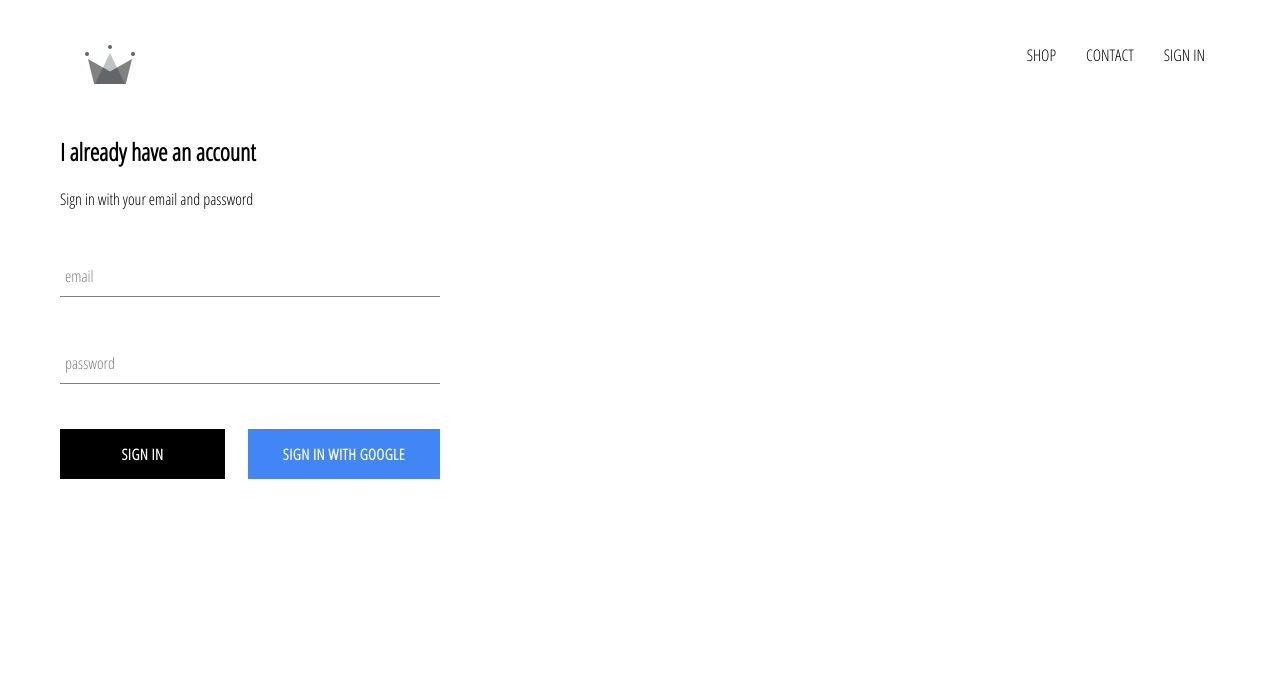
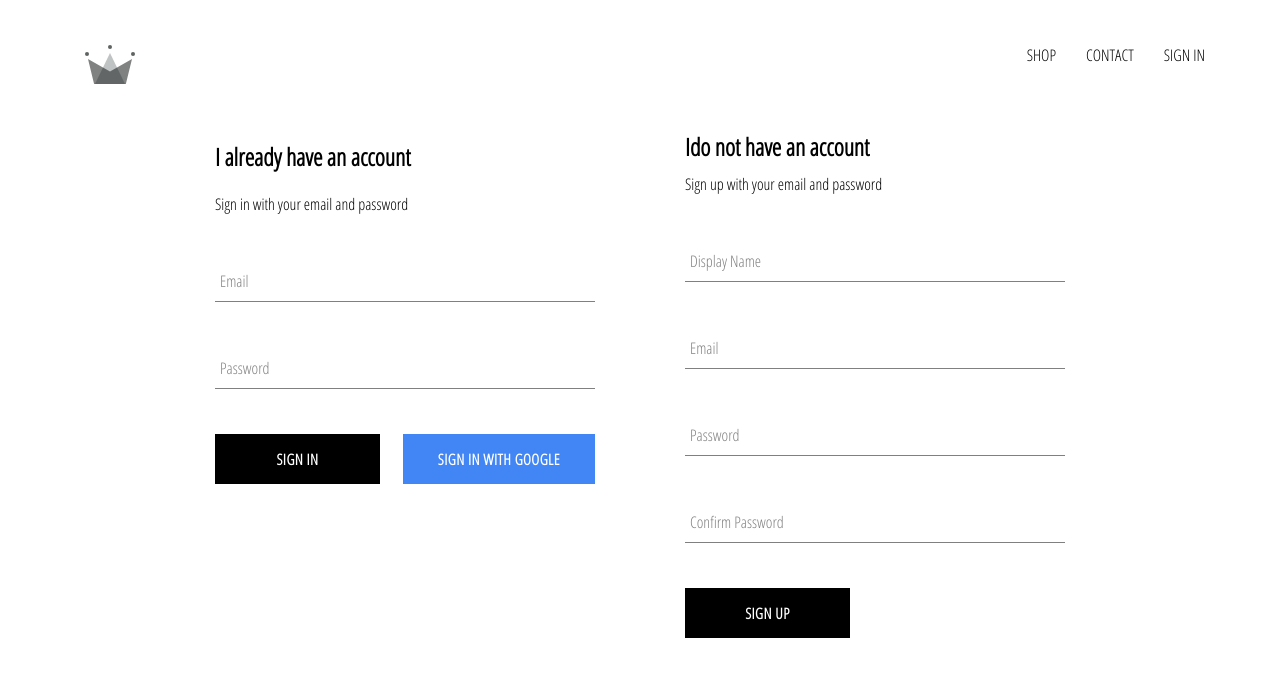
Before and after one commit to sunnysingh1693/crwn-clothing, a React (Create React App) app: page /signin in a window 1280 px wide. Shown: the top 676 px of the page. Built offline with nearby package versions, Linux system fonts and the light colour scheme; no server answers.

Commit message:
implemented firebase utils, included ability to store authenticated users into our firestore database

```diff
--- a/src/App.js
+++ b/src/App.js
@@ -1,29 +1,47 @@
-import React from 'react';
-import { Route, Switch } from 'react-router';
-import './App.css';
-import Header from './components/header/header.component';
-import HomePage from './pages/homepage/homepage.component';
-import ShopPage from './pages/shop/shop.component'
-import SignInAndSignUpPage from './pages/sign-in-and-sign-up/sign-in-and-sign-up.component';
-import { auth } from "./firebase/firebase.utils";
+import React from "react";
+import { Route, Switch } from "react-router";
+import "./App.css";
+import Header from "./components/header/header.component";
+import HomePage from "./pages/homepage/homepage.component";
+import ShopPage from "./pages/shop/shop.component";
+import SignInAndSignUpPage from "./pages/sign-in-and-sign-up/sign-in-and-sign-up.component";
+import { auth, createUserProfileDocument } from "./firebase/firebase.utils";
 
 class App extends React.Component {
   constructor() {
     super();
 
     this.state = {
-      currentUser: null
+      currentUser: null,
     };
   }
 
   unsubscribeFromAuth = null;
 
   componentDidMount() {
-    this.unsubscribeFromAuth = auth.onAuthStateChanged(user => {
-      this.setState({ currentUser: user });
+    this.unsubscribeFromAuth = auth.onAuthStateChanged(async (userAuth) => {
+      // If the user has actually signed-in
+      if (userAuth) {
+      // We get the snapshotObject from the referenceObject using the .get() method.
+        const userRef = createUserProfileDocument(userAuth);
 
-      console.log(user)
-    })
+        // We're going to subscribe/listen to userRef for any changes to the data
+        // But we also get back the 1st start of the data
+        // Setting the users data from DB to state
+        (await userRef).onSnapshot((snapShot) => {
+          this.setState({
+            currentUser: {
+              id: snapShot.id,
+              ...snapShot.data(),
+            }
+          }, () => { console.log(this.state) });
+        });
+        console.log(userRef)
+      } else {
+        // when user logs out set state to null
+        this.setState({currentUser: userAuth})
+      }
+    });
   }
 
   componentWillUnmount() {
@@ -35,9 +53,9 @@
       <div className="App">
         <Header currentUser={this.state.currentUser} />
         <Switch>
-          <Route exact path='/' component={HomePage} />
-          <Route path='/shop' component={ShopPage} />
-          <Route path='/signin' component={SignInAndSignUpPage} />
+          <Route exact path="/" component={HomePage} />
+          <Route path="/shop" component={ShopPage} />
+          <Route path="/signin" component={SignInAndSignUpPage} />
         </Switch>
       </div>
     );
--- a/src/components/form-input/form-input.component.jsx
+++ b/src/components/form-input/form-input.component.jsx
@@ -1,21 +1,20 @@
-import React from 'react'
-import './form-input.styles.scss'
+import React from "react";
+import "./form-input.styles.scss";
 
-const FormInput = ({ handleChange, label, ...otherProps }) => (
+const FormInput = ({ handleChange, label, ...otherProps }) => {
+  let formattedLabel = label.charAt(0).toUpperCase() + label.slice(1);
+  return (
     <div className="group">
       {label && (
         <label
           className={`form-input-label ${otherProps.value.length && "shrink"}`}
         >
-        {label}
+          {formattedLabel}
         </label>
       )}
-    <input
-      className="form-input"
-      onChange={handleChange}
-      {...otherProps}
-    />
+      <input className="form-input" onChange={handleChange} {...otherProps} />
     </div>
   );
+};
 
 export default FormInput;
--- a/src/components/form-input/form-input.styles.scss
+++ b/src/components/form-input/form-input.styles.scss
@@ -33,7 +33,7 @@
     }
   }
 
-  input[type='password'] {
+  input[type="password"] {
     letter-spacing: 0.3em;
   }
 
@@ -50,5 +50,9 @@
     &.shrink {
       @include shrinkLabel();
     }
+
+    &::first-letter {
+      text-transform: capitalize;
+    }
   }
 }
--- /dev/null
+++ b/src/components/sign-up/sign-up.component.jsx
@@ -0,0 +1,83 @@
+import React from "react";
+import { auth, createUserProfileDocument } from "../../firebase/firebase.utils";
+import CustomButton from "../custom-button/custom-button.component";
+import FormInput from "../form-input/form-input.component";
+import "./sign-up.styles.scss";
+
+class SignUp extends React.Component {
+  constructor() {
+    super();
+
+    this.state = {
+      displayName: "",
+      email: "",
+      password: "",
+      confirmPassword: "",
+    };
+  }
+
+  handleSubmit = async (event) => {
+    event.preventDefault();
+    const { displayName, email, password, confirmPassword } = this.state;
+    if (password !== confirmPassword) {
+      alert("passwords don't match");
+      return;
+    }
+
+    try {
+      const { user } = await auth.createUserWithEmailAndPassword(
+        email,
+        password
+      );
+      await createUserProfileDocument(user, { displayName });
+      this.setState({
+        displayName: "",
+        email: "",
+        password: "",
+        confirmPassword: "",
+      });
+    } catch (error) {
+      console.error(error);
+    }
+  };
+
+  handleChange = (event) => {
+    const { name, value } = event.target;
+    this.setState({ [name]: value });
+  };
+
+  inputFieldsNames = ["display Name", "email", "password", "confirm Password"];
+
+  render() {
+    let itemNoSpace, type;
+    return (
+      <div className="sign-up">
+        <h2 className="title">Ido not have an account</h2>
+        <span>Sign up with your email and password</span>
+        <form action="" className="sign-up-form" onSubmit={this.handleSubmit}>
+          {this.inputFieldsNames.map((item, index) => {
+            itemNoSpace = item.replace(/ /g, "");
+            if (item === "display Name") type = "text";
+            else if (item === "confirm Password") type = "password";
+            else type = item;
+
+            return (
+              <FormInput
+                key={index}
+                type={type}
+                value={this.state[itemNoSpace]}
+                name={itemNoSpace}
+                onChange={this.handleChange}
+                label={item}
+                required
+              />
+            );
+          })}
+          <CustomButton type="submit">SIGN UP</CustomButton>
+        </form>
+      </div>
+    );
+  }
+}
+
+export default SignUp;
--- /dev/null
+++ b/src/components/sign-up/sign-up.styles.scss
@@ -0,0 +1,9 @@
+.sign-up {
+  display: flex;
+  flex-direction: column;
+  width: 380px;
+
+  .title {
+    margin: 10px 0;
+  }
+}
--- a/src/firebase/firebase.utils.js
+++ b/src/firebase/firebase.utils.js
@@ -1,6 +1,6 @@
 import firebase from "firebase/app";
-import 'firebase/firestore';
-import 'firebase/auth';
+import "firebase/firestore";
+import "firebase/auth";
 
 const config = {
   apiKey: "AIzaSyBaFfJ5vnf77i68YvkEmBvHbIlO5nCYOtw",
@@ -9,7 +9,35 @@
   storageBucket: "crwn-db-e1e90.appspot.com",
   messagingSenderId: "502176019687",
   appId: "1:502176019687:web:10ca74cfef34fe370ade42",
-  measurementId: "G-BCMHJYKQ8W"
+  measurementId: "G-BCMHJYKQ8W",
+};
+
+export const createUserProfileDocument = async (userAuth, additionalData) => {
+  if (!userAuth) return;
+
+  // .docs property returns an array of our documents as documentSnapshot objects.
+  const userRef = firestore.doc(`users/${userAuth.uid}`);
+  // We get the snapshotObject from the referenceObject using the .get() method.
+  const snapShot = await userRef.get();
+
+  // If user data doesn't exist DB, create it
+  if (!snapShot.exists) {
+    const { displayName, email } = userAuth;
+    const createdAt = new Date();
+
+    try {
+      // .set() creates a user doc
+      await userRef.set({
+        displayName,
+        email,
+        createdAt,
+        ...additionalData,
+      });
+    } catch (error) {
+      console.log("error creating user", error.message);
+    }
+  }
+  return userRef;
 };
 
 firebase.initializeApp(config);
@@ -18,7 +46,7 @@
 export const firestore = firebase.firestore();
 
 const provider = new firebase.auth.GoogleAuthProvider();
-provider.setCustomParameters({ prompt: 'select_account' });
+provider.setCustomParameters({ prompt: "select_account" });
 export const signInWithGoogle = () => auth.signInWithPopup(provider);
 
 export default firebase;
--- a/src/pages/sign-in-and-sign-up/sign-in-and-sign-up.component.jsx
+++ b/src/pages/sign-in-and-sign-up/sign-in-and-sign-up.component.jsx
@@ -1,10 +1,12 @@
 import React from 'react'
 import SignIn from '../../components/sign-in/sign-in.component'
+import SignUp from '../../components/sign-up/sign-up.component';
 import './sign-in-and-sign-up.styles.scss'
 
 const SignInAndSignUpPage = () => (
   <div className="sign-in-and-sign-up">
     <SignIn />
+    <SignUp />
   </div>
 );
 
--- a/src/pages/sign-in-and-sign-up/sign-in-and-sign-up.styles.scss
+++ b/src/pages/sign-in-and-sign-up/sign-in-and-sign-up.styles.scss
@@ -0,0 +1,6 @@
+.sign-in-and-sign-up {
+  width: 850px;
+  display: flex;
+  justify-content: space-between;
+  margin: 30px auto;
+}
```
Lines whose indentation alone changed are shown as unchanged.
